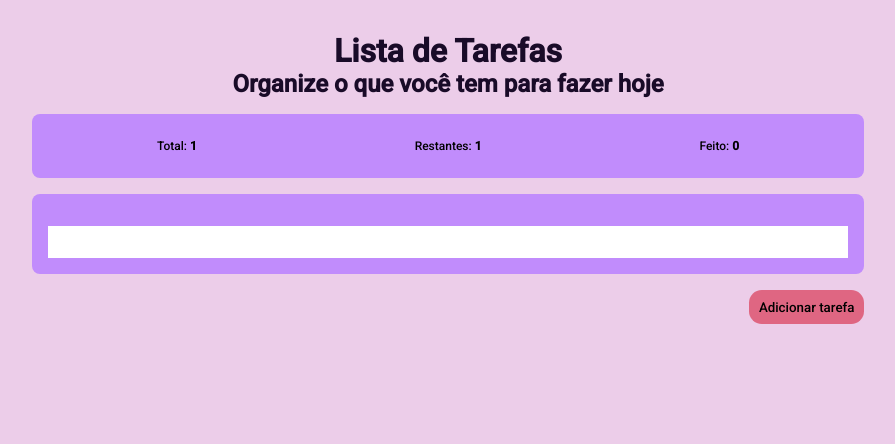
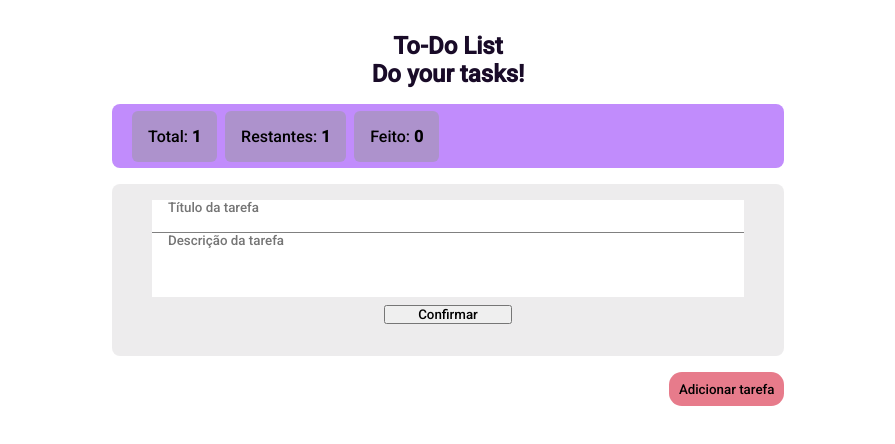
Before and after one commit to VictorRenzo/ProjectsJavascript, a plain HTML site: page To-Do List/index.html in a window 1280 px wide. Both pictures are taken after a click on the button "Adicionar tarefa". Shown: the whole page, without its empty margins (192-1087 px from the left). Drawn offline with Linux system fonts and the light colour scheme.

Commit message:
changes todo list

```diff
--- /dev/null
+++ b/Calculator/styles.css
@@ -0,0 +1,52 @@
+*{
+    margin: 0;
+    padding: 0;
+    font-size: 62.5%;
+}
+
+html{
+    width: 100vw;
+    height: 100vh;
+}
+
+body{
+    width: 100%;
+    height: 100%;
+    background-color: palegoldenrod;
+    display: flex;
+    flex-direction: column;
+    align-items: center;
+    justify-content: flex-start;
+    padding-top: 5rem;
+}
+
+.pageTitle{
+    font-size: 4rem;
+    font-family: 'Gill Sans', 'Gill Sans MT', Calibri, 'Trebuchet MS', sans-serif;
+}
+
+.containerCalculator{
+    display: flex;
+    flex-direction: column;
+    justify-content: center;
+}
+
+.visualization{
+    width: 36rem;
+    height: 20rem;
+    background-color: white;
+    border-radius: 8px;
+
+}
+
+.result{
+    height: 15rem;
+    width: 100%;
+}
+
+.writing{
+    height: 5rem;
+    border-top: 10rem black;
+    width: 100%;
+    background-color: powderblue;
+}
--- a/To-Do List/index.html
+++ b/To-Do List/index.html
@@ -2,7 +2,7 @@
 <html lang="pt-BR">
 <head>
   <meta charset="utf-8">
-  <title>Aprendizado Javascript</title>
+  <title>To-Do List Aprendizado Javascript</title>
   <link rel=stylesheet href="styles.css">
   <link rel="preconnect" href="https://fonts.googleapis.com">
   <link rel="preconnect" href="https://fonts.gstatic.com" crossorigin>
@@ -10,19 +10,19 @@
 </head>
 
 <body>
-  <div class = "containerAll">
-    <h1>Lista de Tarefas</h1>
-    <h2>Organize o que você tem para fazer hoje</h2>
+  <section class = "containerAll">
+    <h1>To-Do List</h1>
+    <h2>Do your tasks!</h2>
     <section class = "listContainer">
       <header class = "headerList">
-        <p class = "taskCounter">Total: <b id = "totalItems">0</b></p>
-        <p class = "taskCounter">Restantes: <b id = "leftItems">0</b></p>
-        <p class = "taskCounter">Feito: <b id = "doneItems">0</b></p>
+        <button class = "taskCounter">Total: <b id = "totalItems">0</b></button>
+        <button class = "taskCounter">Restantes: <b id = "leftItems">0</b></button>
+        <button class = "taskCounter">Feito: <b id = "doneItems">0</b></button>
       </header>
       <section class = "itemsList"></section>
       <button class = "addItem" onclick="createItem()">Adicionar tarefa</button>
     </section>
-  </div>
+  </section>
 </body>
 
 <script src = 'script.js'></script>
--- a/To-Do List/script.js
+++ b/To-Do List/script.js
@@ -1,21 +1,57 @@
+function doneItem(){
+}
+
+function removeItem(){
+}
+
 function createItem(){
-  let taskItem = document.createElement("div");
-  taskItem.classList.add("item");
+  let taskItemContainer = document.createElement("div");
+  taskItemContainer.classList.add("taskItemContainer");
+  taskItemContainer.classList.add("undone");
 
-  let itemsList = document.querySelector(".itemsList");
-  itemsList.prepend(taskItem);
+  let taskItemTitle = document.createElement("textarea");
+  taskItemTitle.placeholder = "Título da tarefa";
+  taskItemTitle.classList.add("itemTitle");
+  taskItemContainer.appendChild(taskItemTitle);
+
+  let taskItemDescription = document.createElement("textarea");
+  taskItemDescription.placeholder = "Descrição da tarefa";
+  taskItemDescription.classList.add("itemDescription");
+  taskItemContainer.appendChild(taskItemDescription);
 
   let totalElement = document.querySelector("#totalItems");
   totalElement.innerText++;
 
+  let taskItemAdd = document.createElement("button");
+  taskItemAdd.innerText = "Confirmar";
+  taskItemAdd.classList.add("buttonConfirm");
+  taskItemContainer.appendChild(taskItemAdd);
+
+  taskItemAdd.addEventListener("click", function(){confirmAddItem(taskItemContainer)});
+
   let leftItems = document.querySelector("#leftItems");
   leftItems.innerText++;
+
+  let itemsList = document.querySelector(".itemsList");
+  itemsList.prepend(taskItemContainer);
 }
 
-function doneItem(){
+function confirmAddItem(taskParent){
+  let title = taskParent.childNodes[0].value;
+  let description = taskParent.childNodes[1].value;
+  console.log(title);
+  taskParent.childNodes[1].addEventListener("input", valorInput);
 
+  let taskTitle = document.createElement("h3");
+  let taskDescription = document.createElement("h4");
+  taskTitle.classList.add("taskTitle");
+  taskDescription.classList.add("taskDescription");
+
+  taskTitle.innerText = title;
+  taskDescription.innerText = description;
 }
 
-function removeItem(){
-
+function valorInput(e){
+  let x = e.target.value;
+  console.log(x);
 }
--- a/To-Do List/styles.css
+++ b/To-Do List/styles.css
@@ -12,7 +12,7 @@ html{
 body{
   width: 100%;
   height: 100%;
-  background-color: rgb(236, 205, 233);
+  background-color: rgb(255, 255, 255);
   display: flex;
   flex-direction: column;
   align-items: center;
@@ -34,7 +34,7 @@ h1, h2{
 }
 
 .listContainer{
-  width: 50rem;
+  width: 50%;
   margin: 1rem;
   display: flex;
   flex-direction: column;
@@ -45,23 +45,38 @@ h1, h2{
   width: 100%;
   padding: 1rem;
   height: 2rem;
-  background-color:rgb(193, 140, 252);
+  background-color: rgb(193,140,252);
   display: flex;
   flex-direction: row;
-  justify-content: space-around;
+  justify-content: flex-start;
   align-items: center;
   border-radius: 8px;
 
 }
 
 .taskCounter{
-  font-size: 12px;
+  font-size: 16px;
+  border: none;
+  border-radius: 6px;
+  padding: 1rem;
+  text-align: center;
+  text-decoration: none;
+  background-color: transparent;
+  margin: 4px;
+  background-color: #d0bde6;
+  background-color: #ad92cc;
 }
+
+.taskCounter:hover{
+  cursor: pointer;
+  background-color: #e5dbf0;
+}
+
 
 .itemsList{
   width: 100%;
   margin: 1rem;
-  background: rgb(193,140,252);
+  background-color:rgba(210, 208, 211, 0.404);
   border-radius: 8px;
   padding: 1rem;
   display: flex;
@@ -83,9 +98,48 @@ h1, h2{
   cursor: pointer;
 }
 
+.taskItemContainer{
+  display: flex;
+  flex-direction: column;
+  justify-content: center;
+  align-items: center;
+  width: 100%;
+  margin-bottom: 1rem;
+}
+
 .item{
-  width: 100%;
+  width: 80%;
+  height: 3rem;
+  background: white;
+  padding: 0.2rem;
+  margin-top: 1rem;
+  border: 1px solid gray;
+  border-radius: 8px;
+
+}
+
+.itemTitle{
+  width: 90%;
+  border: none;
+  border-bottom: 1px solid gray;
   height: 2rem;
-  background: white;
-  margin-top: 1rem;
+  padding-left: 1rem;
+  resize: none;
 }
+
+.itemDescription{
+  width: 90%;
+  border: none;
+  margin-bottom: 0.5rem;
+  height: 4rem;
+  padding-left: 1rem;
+  resize: none;
+}
+
+.itemTitle:focus, .itemDescription:focus{
+  outline: 0;
+}
+
+.buttonConfirm{
+  width: 20%;
+}
```
Also changed, not shown: Calculator/index.html (added, +40 -0 lines), Calculator/script.js (added).
